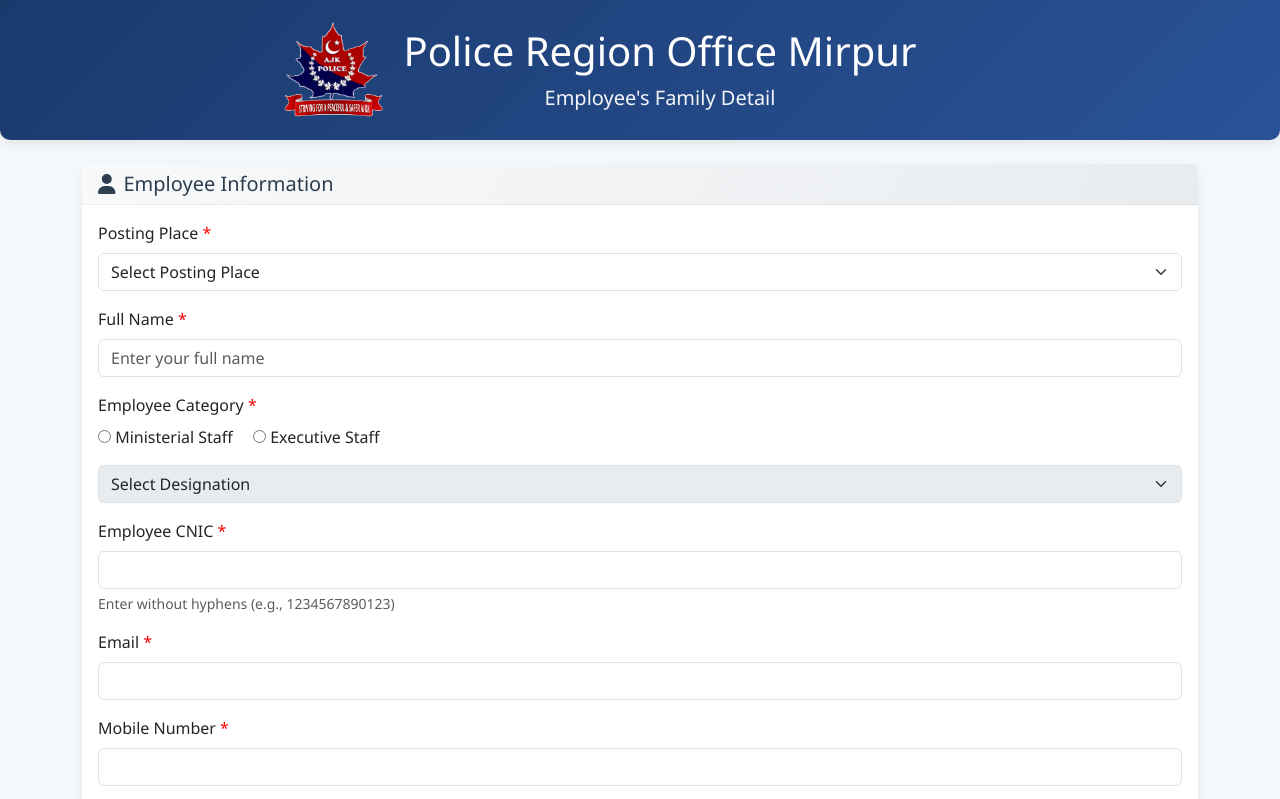
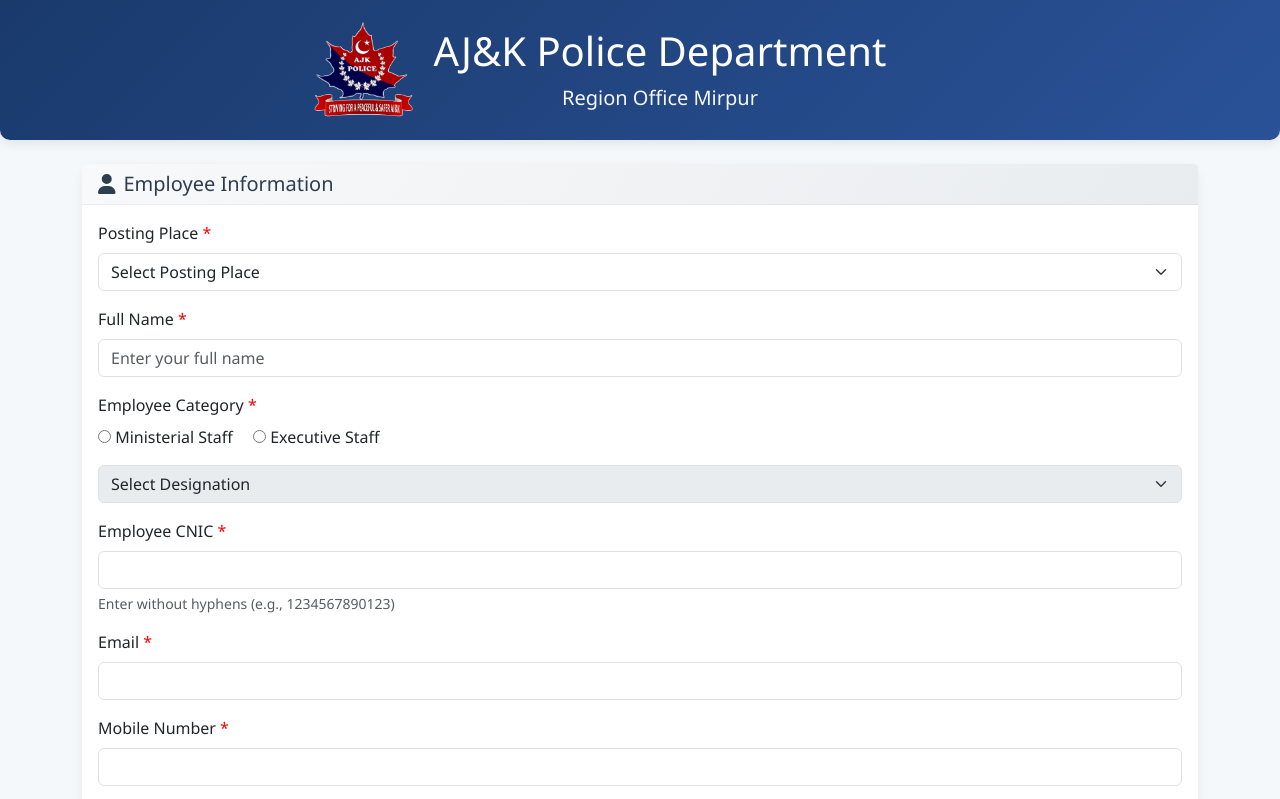
Before and after one commit to FantasyCurator/RegionMirpur, a plain HTML site: page form.html in a window 1280 px wide. Shown: the top 799 px of the page. Drawn offline with nearby package versions, Linux system fonts and the light colour scheme.

Commit message:
Update form.html

```diff
--- a/form.html
+++ b/form.html
@@ -71,8 +71,8 @@
 
         <!-- Heading text centered visually -->
         <div class="header-text">
-          <h1>Police Region Office Mirpur</h1>
-          <p class="lead mb-0">Employee's Family Detail</p>
+          <h1>AJ&K Police Department</h1>
+          <p class="lead mb-0">Region Office Mirpur</p>
         </div>
       </div>
     </div>
```
